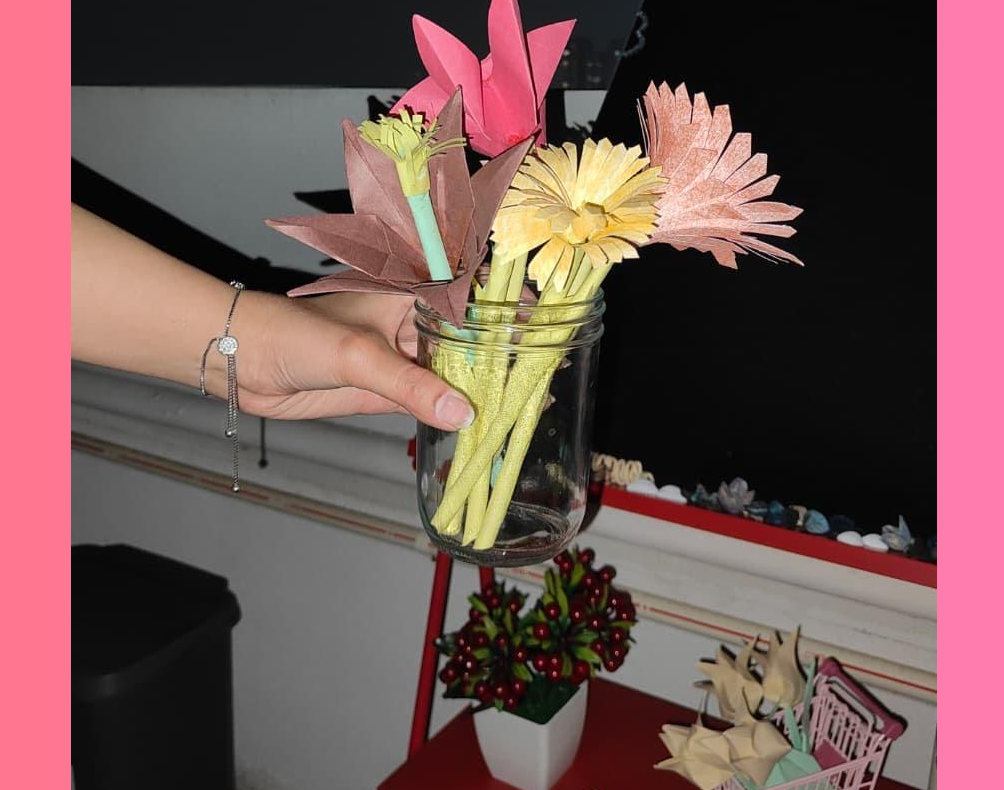
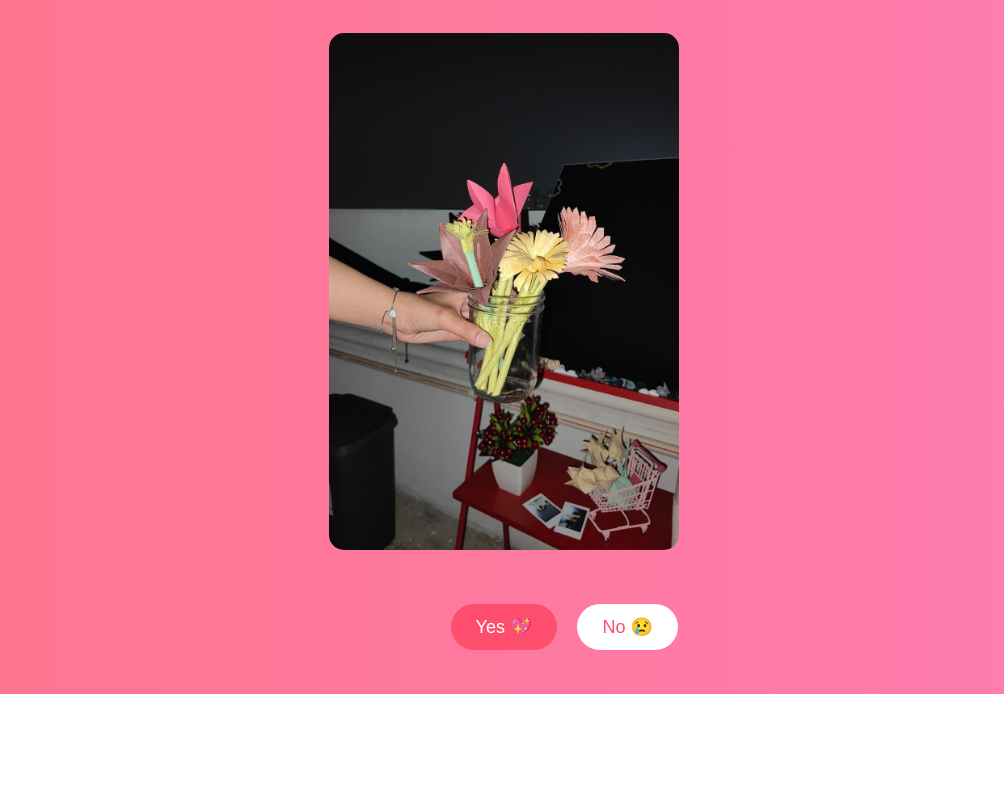
Before and after one commit to Praharsh412/val8tine, a plain HTML site: page index.html in a window 1280 px wide. Shown: the part 106-896 px from the top of the page, without its empty margins (136-1140 px from the left). After the commit the page ends 800 px from the top, so only its background shows below. Drawn offline with Linux system fonts and the light colour scheme.

Commit message:
Update style.css

```diff
--- a/style.css
+++ b/style.css
@@ -19,8 +19,11 @@ h1 {
 }
 
 .valentine-image {
-  margin: 20px 0;
+  max-width: 350px;    /* max size */
+  width: 90%;          /* scale down on small screens */
+  height: auto;
   border-radius: 15px;
+  margin: 20px auto;
 }
 
 .buttons {
```
